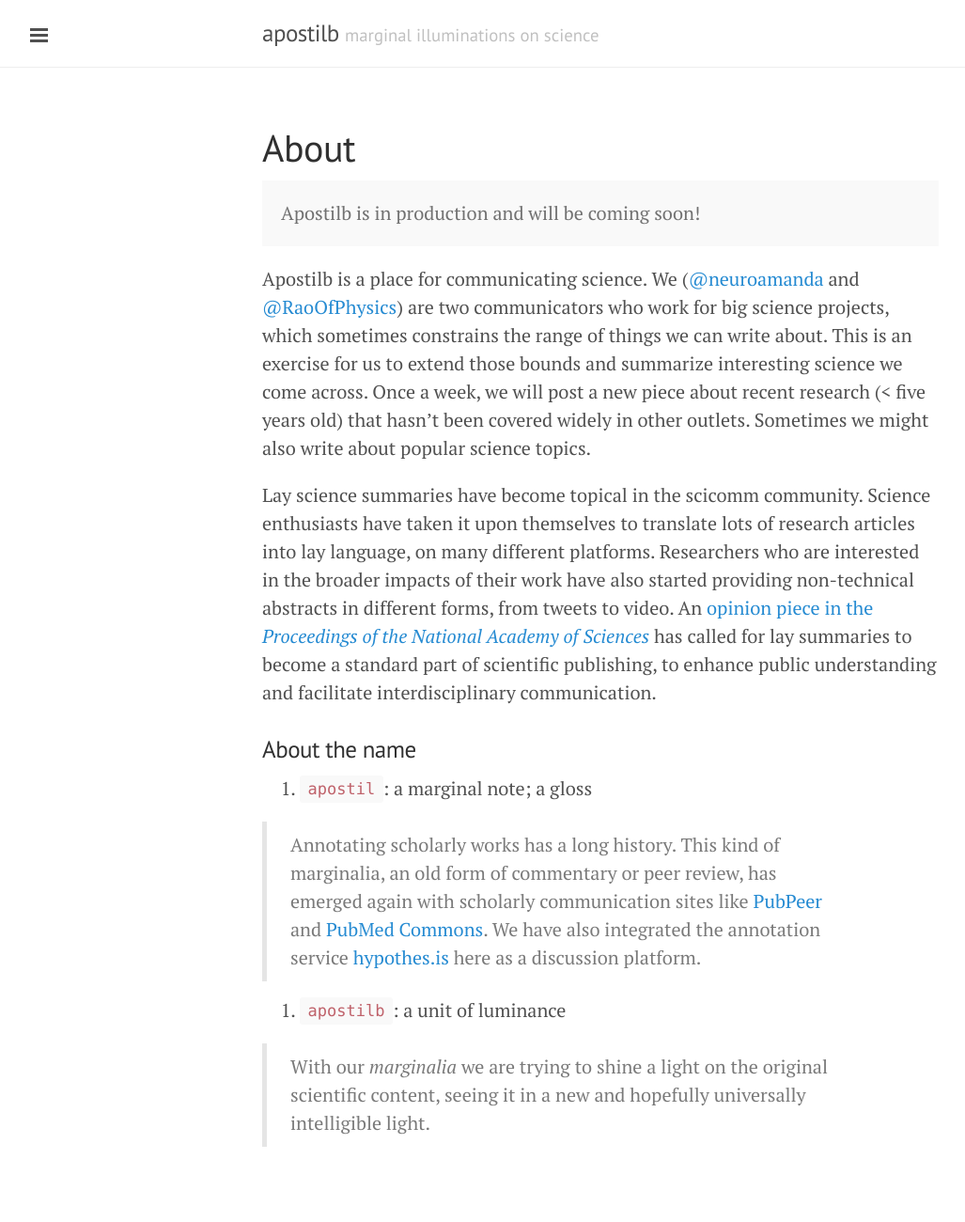
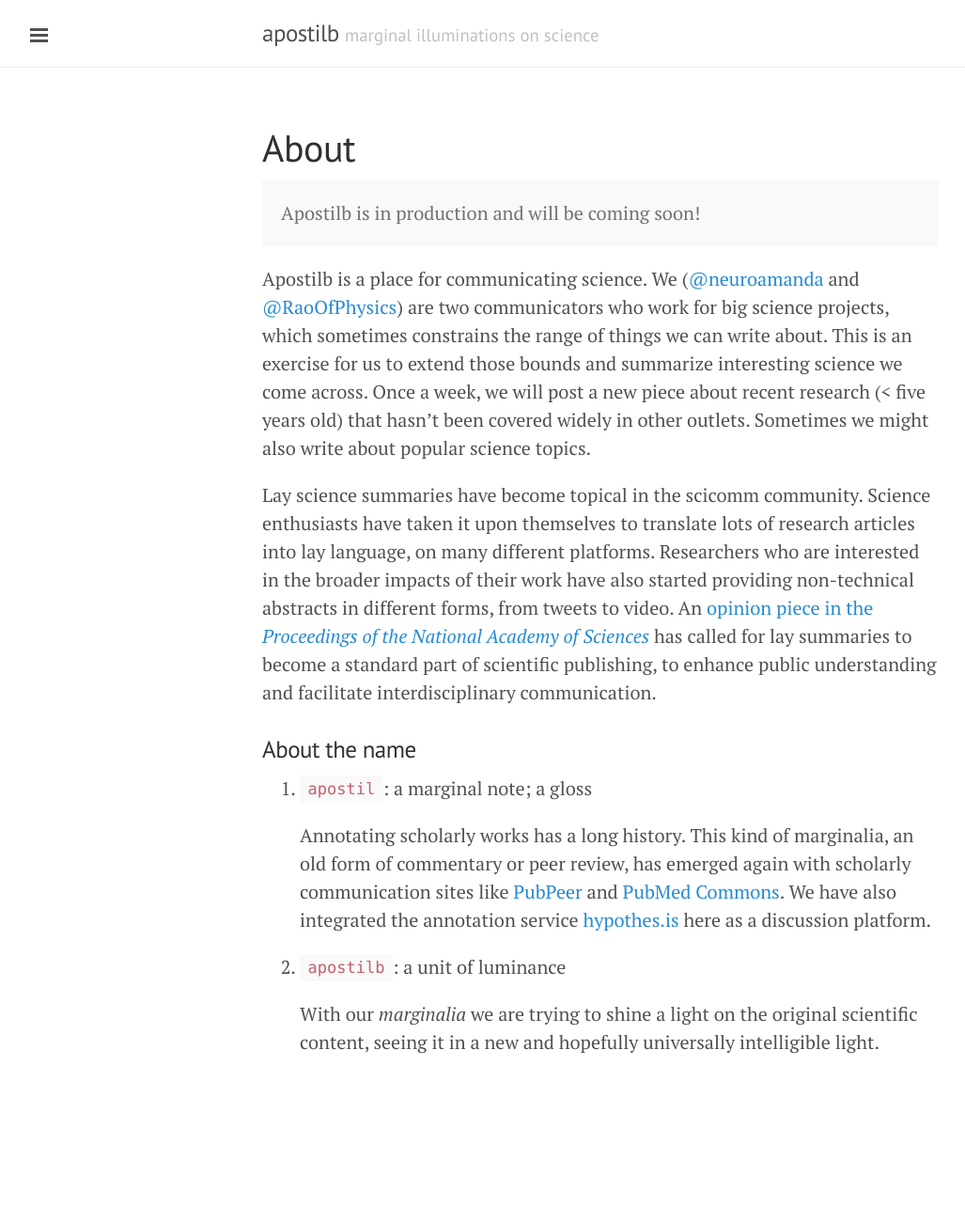
Before and after one commit to RaoOfPhysics/apostilb.github.io, a Jekyll site: the page built from about.md, in a window 1280 px wide. Shown: the whole page at 94% size, without its empty margins (1-1028 px from the left). Built offline with Jekyll 4.4.1, drawn with Linux system fonts in a browser that asks for light colours; Markdown is read by kramdown in place of the engine named in the settings; after the commit the page ends 1204 px from its top, so only the background shows below that.

Commit message:
Fix bullets correctly

```diff
--- a/about.md
+++ b/about.md
@@ -17,8 +17,8 @@ Lay science summaries have become topical in the scicomm community. Science enth
 
 1. `apostil`: a marginal note; a gloss
 
-> Annotating scholarly works has a long history. This kind of marginalia, an old form of commentary or peer review, has emerged again with scholarly communication sites like [PubPeer](https://pubpeer.com/) and [PubMed Commons](http://www.ncbi.nlm.nih.gov/pubmedcommons/). We have also integrated the annotation service [hypothes.is](http://hypothes.is) here as a discussion platform.
+    Annotating scholarly works has a long history. This kind of marginalia, an old form of commentary or peer review, has emerged again with scholarly communication sites like [PubPeer](https://pubpeer.com/) and [PubMed Commons](http://www.ncbi.nlm.nih.gov/pubmedcommons/). We have also integrated the annotation service [hypothes.is](http://hypothes.is) here as a discussion platform.
 
 2. `apostilb`: a unit of luminance
 
-> With our *marginalia* we are trying to shine a light on the original scientific content, seeing it in a new and hopefully universally intelligible light.
+    With our *marginalia* we are trying to shine a light on the original scientific content, seeing it in a new and hopefully universally intelligible light.
```
Also changed, not shown: 2 other files.
